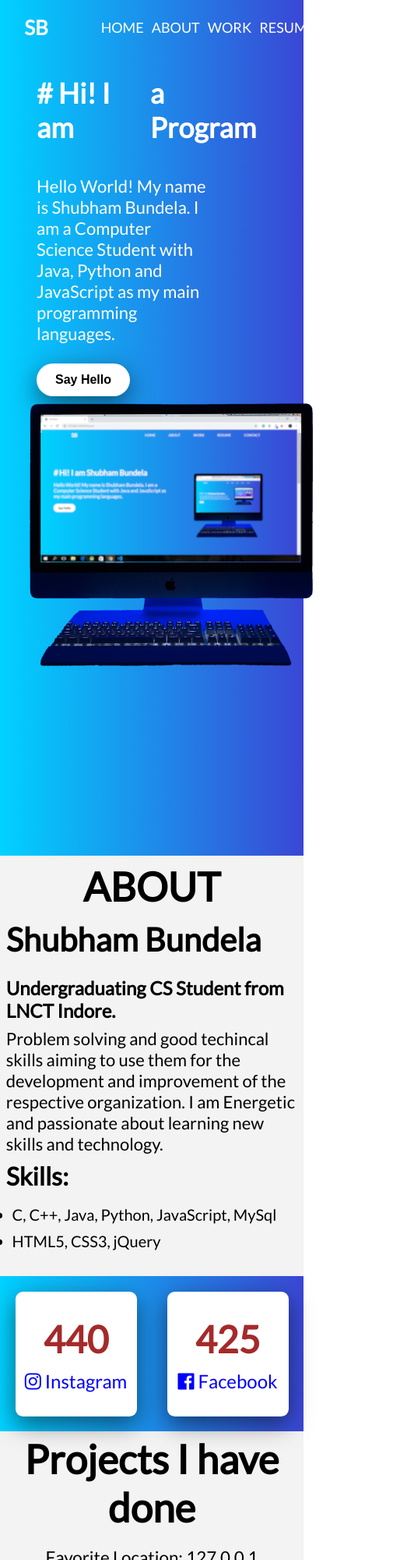
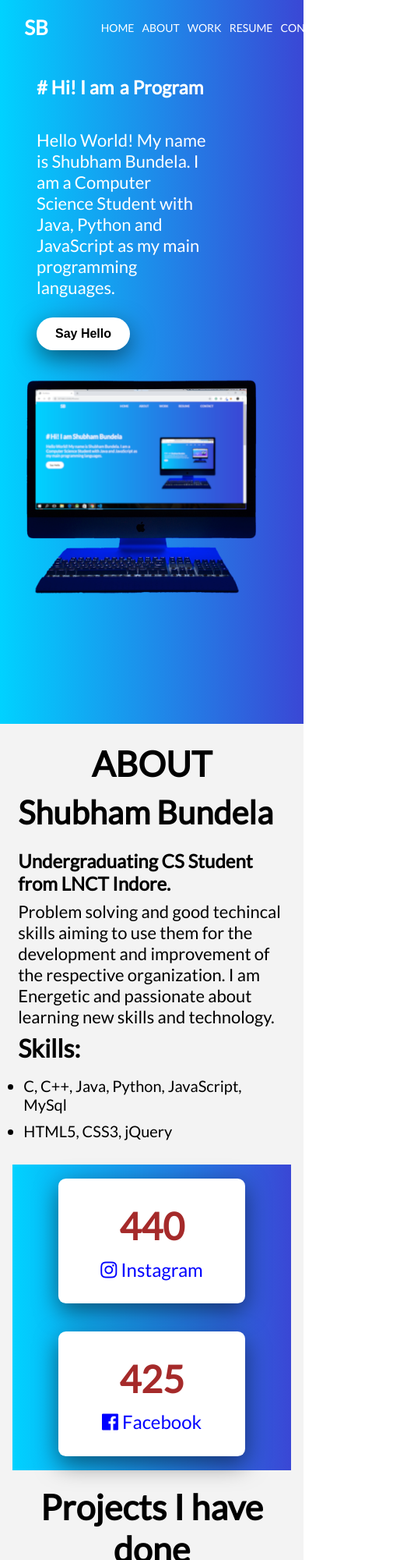
Before and after one commit to iamsbundela/portfolio, a plain HTML site: page index.html in a window 390 px wide. Shown: the top 2000 px of the page at 78% size, 505 px wide, since content can reach past the window. Drawn offline with Linux system fonts and the light colour scheme.

Commit message:
Update style.css

```diff
--- a/style.css
+++ b/style.css
@@ -479,3 +479,57 @@ header {
         font-size: 1rem;
     }
 }
+
+@media only screen and (max-width: 480px) {
+    .section-main {
+        height: 110vh;
+    }
+
+    .nav-links a {
+        font-size: 14px;
+    }
+
+    .typewriter {
+        font-size: 16px;
+    }
+
+    .container img {
+        width: 90%;
+        margin-top: 2rem;
+    }
+
+    .section-2 {
+        padding: 1rem;
+    }
+
+    .section-2 h2 {
+        font-size: 2.8rem;
+    }
+
+    .social {
+        flex-direction: column;
+    }
+
+    .section-3 h2 {
+        font-size: 2.8rem;
+    }
+
+    .project img {
+        height: 60%;
+    }
+
+    .project {
+        padding: 2rem 0;
+    }
+
+    .footer {
+        flex-direction: column;
+    }
+
+    .footer .sites {
+        text-align: left;
+        margin-left: 2rem;
+        transform: translateY(-0.6rem);
+    }
+
+}
```
